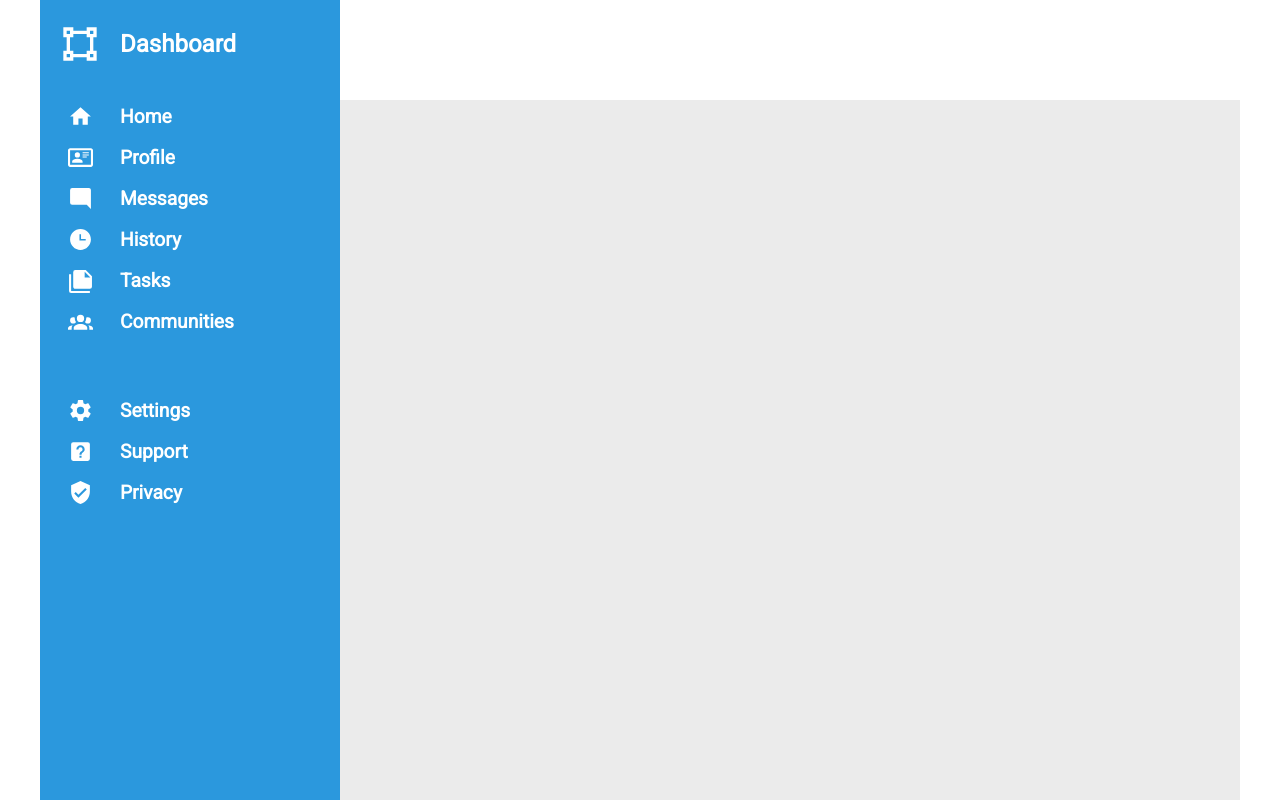
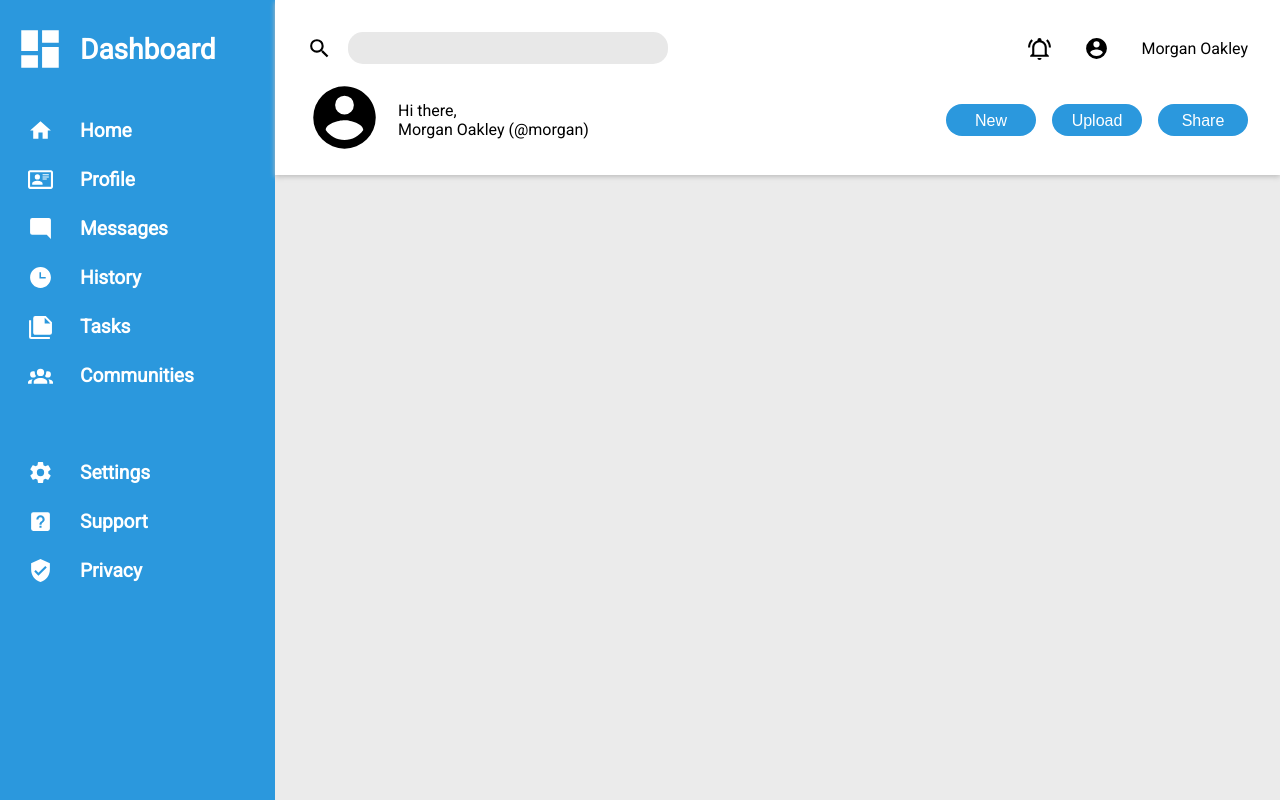
Before and after one commit to ckatanic/Admin-Dashboard, a plain HTML site: page index.html in a window 1280 px wide. Drawn offline with Linux system fonts and the light colour scheme.

Commit message:
work on header styling

```diff
--- a/index.html
+++ b/index.html
@@ -12,7 +12,10 @@
         <div class="left-side-bar">
             <div class="logo">
                 <div class="logo-image icon">
-                    <svg xmlns="http://www.w3.org/2000/svg" viewBox="0 0 24 24"><title>vector-square</title><path fill="#FFFFFF" d="M2,2H8V4H16V2H22V8H20V16H22V22H16V20H8V22H2V16H4V8H2V2M16,8V6H8V8H6V16H8V18H16V16H18V8H16M4,4V6H6V4H4M18,4V6H20V4H18M4,18V20H6V18H4M18,18V20H20V18H18Z" /></svg>
+                    <!-- <svg xmlns="http://www.w3.org/2000/svg" viewBox="0 0 24 24"><title>vector-square</title><path fill="#FFFFFF" d="M2,2H8V4H16V2H22V8H20V16H22V22H16V20H8V22H2V16H4V8H2V2M16,8V6H8V8H6V16H8V18H16V16H18V8H16M4,4V6H6V4H4M18,4V6H20V4H18M4,18V20H6V18H4M18,18V20H20V18H18Z" /></svg> -->
+                    <svg class="logo-svg" xmlns="http://www.w3.org/2000/svg" viewBox="0 0 24 24">
+                        <path fill="#FFFFFF" d="M13,3V9H21V3M13,21H21V11H13M3,21H11V15H3M3,13H11V3H3V13Z"></path>
+                      </svg>
                 </div>
                 <h1>Dashboard</h1>
             </div>
@@ -75,7 +78,27 @@
         </div>
         <div class="main">
             <div class="header">
-
+                <div class="top-header">
+                    <div class="search-container">
+                            <svg xmlns="http://www.w3.org/2000/svg" viewBox="0 0 24 24"><title>magnify</title><path  d="M9.5,3A6.5,6.5 0 0,1 16,9.5C16,11.11 15.41,12.59 14.44,13.73L14.71,14H15.5L20.5,19L19,20.5L14,15.5V14.71L13.73,14.44C12.59,15.41 11.11,16 9.5,16A6.5,6.5 0 0,1 3,9.5A6.5,6.5 0 0,1 9.5,3M9.5,5C7,5 5,7 5,9.5C5,12 7,14 9.5,14C12,14 14,12 14,9.5C14,7 12,5 9.5,5Z" /></svg>
+                            <input type="search" class="search">
+                    </div>
+                    <svg xmlns="http://www.w3.org/2000/svg" viewBox="0 0 24 24"><title>bell-ring-outline</title><path d="M10,21H14A2,2 0 0,1 12,23A2,2 0 0,1 10,21M21,19V20H3V19L5,17V11C5,7.9 7.03,5.17 10,4.29C10,4.19 10,4.1 10,4A2,2 0 0,1 12,2A2,2 0 0,1 14,4C14,4.1 14,4.19 14,4.29C16.97,5.17 19,7.9 19,11V17L21,19M17,11A5,5 0 0,0 12,6A5,5 0 0,0 7,11V18H17V11M19.75,3.19L18.33,4.61C20.04,6.3 21,8.6 21,11H23C23,8.07 21.84,5.25 19.75,3.19M1,11H3C3,8.6 3.96,6.3 5.67,4.61L4.25,3.19C2.16,5.25 1,8.07 1,11Z" /></svg>
+                    <svg xmlns="http://www.w3.org/2000/svg" viewBox="0 0 24 24"><title>account-circle</title><path d="M12,19.2C9.5,19.2 7.29,17.92 6,16C6.03,14 10,12.9 12,12.9C14,12.9 17.97,14 18,16C16.71,17.92 14.5,19.2 12,19.2M12,5A3,3 0 0,1 15,8A3,3 0 0,1 12,11A3,3 0 0,1 9,8A3,3 0 0,1 12,5M12,2A10,10 0 0,0 2,12A10,10 0 0,0 12,22A10,10 0 0,0 22,12C22,6.47 17.5,2 12,2Z" /></svg>
+                    <span>Morgan Oakley</span>
+                </div>
+                <div class="bottom-header">
+                    <div class="user-image">
+                        <svg xmlns="http://www.w3.org/2000/svg" viewBox="0 0 24 24"><title>account-circle</title><path d="M12,19.2C9.5,19.2 7.29,17.92 6,16C6.03,14 10,12.9 12,12.9C14,12.9 17.97,14 18,16C16.71,17.92 14.5,19.2 12,19.2M12,5A3,3 0 0,1 15,8A3,3 0 0,1 12,11A3,3 0 0,1 9,8A3,3 0 0,1 12,5M12,2A10,10 0 0,0 2,12A10,10 0 0,0 12,22A10,10 0 0,0 22,12C22,6.47 17.5,2 12,2Z" /></svg>
+                    </div>
+                    <div class="user-greeting">
+                        <div class="greeting">Hi there,</div>
+                        <div class="user-name">Morgan Oakley (@morgan)</div>
+                    </div>
+                    <button class="button">New</button>
+                    <button class="button">Upload</button>
+                    <button class="button">Share</button>
+                </div>
             </div>
             <div class="content">
 
--- a/styles.css
+++ b/styles.css
@@ -2,6 +2,10 @@
     box-sizing: border-box;
     margin: 0;
     padding: 0;
+}
+
+:root {
+    --color-blue: rgb(43, 152, 221);
 }
 
 body {
@@ -11,17 +15,16 @@ body {
 
 .container {
     display: grid;
-    grid-template-columns: 300px 1fr;
+    grid-template-columns: 275px 1fr;
     height: 100vh;
-    max-width: 1200px;
+    max-width: 1400px;
     margin: 0 auto;
 }
 
 .left-side-bar {
-    background-color: rgb(43, 152, 221);
+    background-color: var(--color-blue);
     color: white;
 }
-
 
 .icon {
     display: flex;
@@ -30,13 +33,16 @@ body {
 }
 
 h1 {
-    font-size: 1.5rem;
+    font-size: 1.75rem;
 }
 
 li {
     list-style-type: none;
   }
 
+svg {
+    width: 25px;
+}
 
 .logo {
     display: flex;
@@ -45,16 +51,13 @@ li {
 }
 
 .logo-image svg {
-    width: 40px;
-}
-
-.logo-image svg{
-    color: white;
+    width: 50px;
 }
 
 .left-side-bar ul {
     font-size: 1.2rem;
     font-weight: bold;
+
 }
 
 .left-side-bar ul li {
@@ -62,6 +65,11 @@ li {
     align-items: center;
     margin-bottom: 1rem;
     cursor: pointer;
+    padding: .25rem 0;
+}
+
+.left-side-bar ul li:hover {
+    background-color: rgb(0, 88, 143);
 }
 
 .left-side-bar ul li:nth-child(6) {
@@ -74,12 +82,82 @@ li {
 
 .main {
     display: grid;
-    grid-template-rows: 100px 1fr;
+    grid-template-rows: 175px 1fr;
 }
 
 .header {
+    display: grid;
+    grid-template-rows: repeat(2, 1fr);
     background-color: white;
+    box-shadow: 0px 2px 5px #bfbfbf;
+    z-index: 1;
+    padding: 1rem 2rem;
+
 }
+
+.top-header {
+    display: grid;
+    grid-template-columns: 1fr auto auto auto;
+    align-content: center;
+}
+
+.top-header > * {
+    align-self: center;
+}
+
+.top-header > *:not(:first-child) {
+    margin-left: 2rem;
+}
+
+.search-container {
+    display: flex;
+    align-items: center;
+    gap: 1rem;
+}
+
+.search-container input {
+    max-width: 25vw;
+    min-width: 250px;
+}
+
+.search {
+    width: 100%;
+    height: 2rem;
+    border: none;
+    border-radius: 15px;
+    background-color: #e8e8e8;
+    padding-left: 1rem;
+    font-size: 1rem;
+}
+
+.bottom-header {
+    display: flex;
+    align-items: center;
+    gap: 1rem;
+}
+
+.bottom-header svg {
+    /* background-color: red; */
+    width: 75px;
+}
+
+.user-greeting {
+    flex: 1;
+}
+
+.button {
+    background-color: var(--color-blue);
+    color: white;
+    font-size: 1rem;
+    width: 90px;
+    height: 2rem;
+    padding: 0.5rem 0;
+    border: none;
+    border-radius: 50px;
+    cursor: pointer;
+}
+
+
 
 .content {
     background-color: rgb(235, 235, 235);
```
